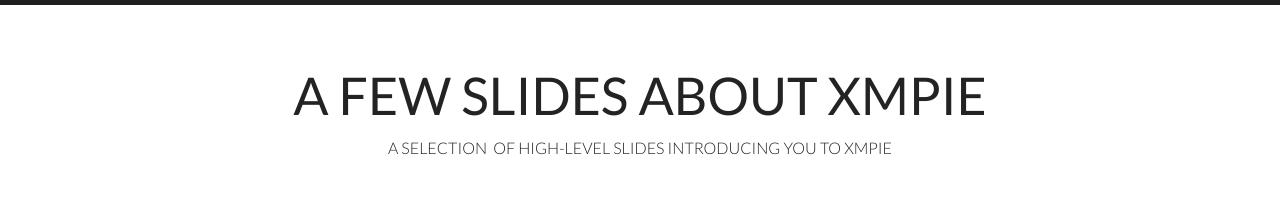
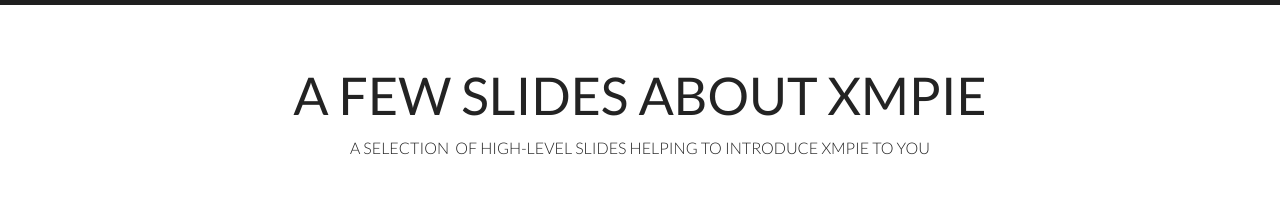
Before and after one commit to dbaldaro/KioskV2, a plain HTML site: page index.html in a window 1280 px wide. Shown: the part 2480-2677 px from the top of the page. Drawn offline with nearby package versions, Linux system fonts and the light colour scheme; grey boxes are pictures that could not be loaded.

Commit message:
create github pages

```diff
--- a/index.html
+++ b/index.html
@@ -184,7 +184,7 @@
         <div class="row">
             <div class="col-xs-12">
                 <h3 class="mbr-section-title display-4">A FEW SLIDES ABOUT XMPIE</h3>
-                <p class="mbr-section-subtitle lead">A SELECTION &nbsp;OF HIGH-LEVEL SLIDES INTRODUCING YOU TO XMPIE</p>
+                <p class="mbr-section-subtitle lead">A SELECTION &nbsp;OF HIGH-LEVEL SLIDES HELPING TO INTRODUCE XMPIE TO YOU</p>
             </div>
         </div>
     </div>
```
Also changed, not shown: 1 other file.
